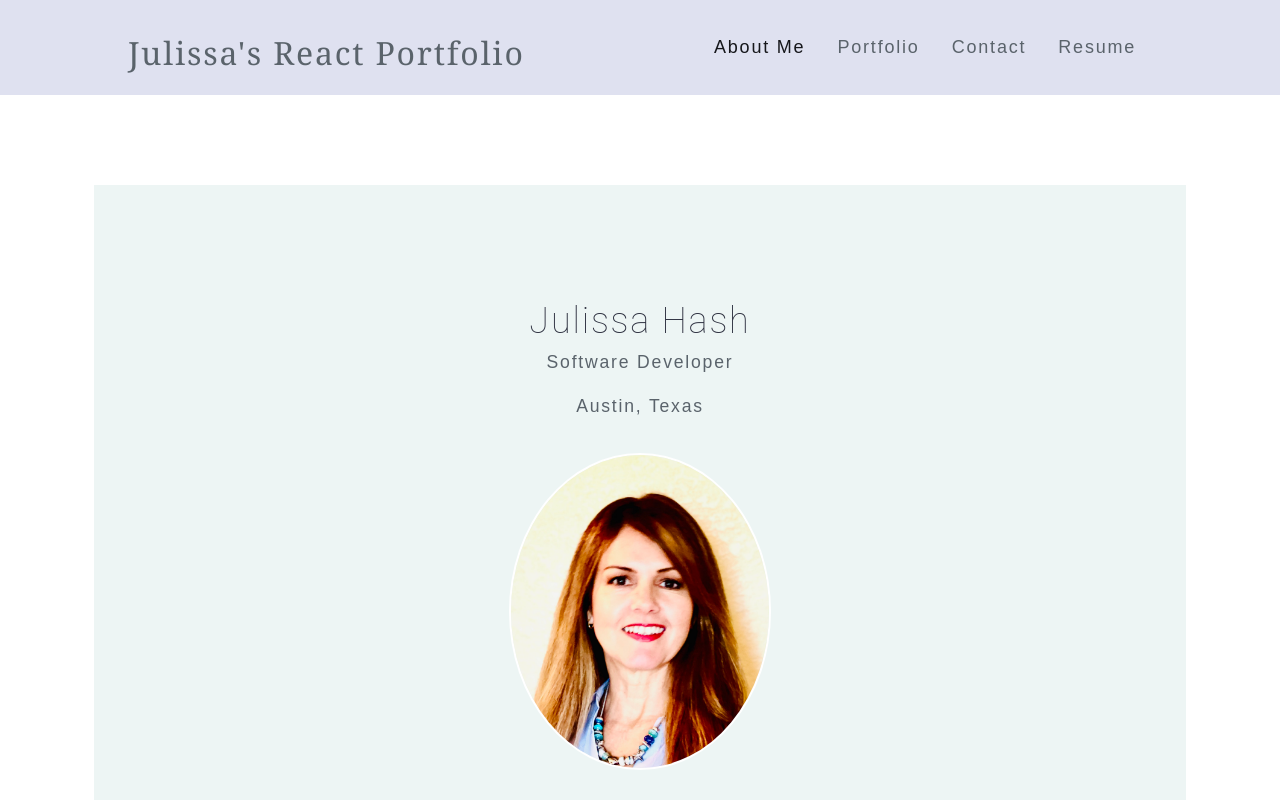
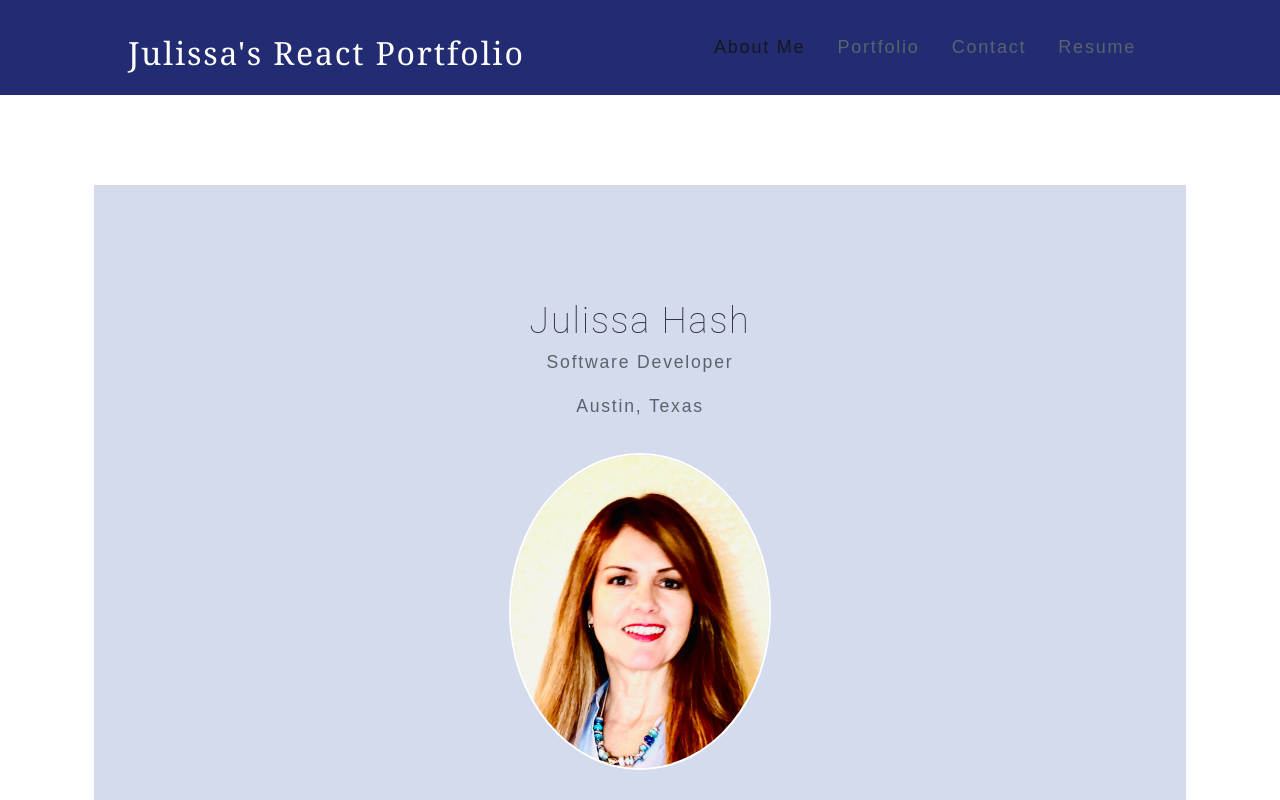
Before and after one commit to yoyachi/update-react-portfolio, a React (Create React App) app: page / in a window 1280 px wide. Shown: the top 800 px of the page. Built offline with nearby package versions, Linux system fonts and the light colour scheme.

Commit message:
Updated about style

```diff
--- a/src/index.css
+++ b/src/index.css
@@ -72,6 +72,7 @@ h2 {
 	line-height: 1;
 	font-family: Georgia, 'Times New Roman', Times, serif;
 	font-weight: 400;
+	color: white;
 	margin: 0;
 	display: block;
 	margin-block-start: 0.67em;
@@ -132,7 +133,7 @@ a:hover {
 }
 
 header {
-	background:#dfe1f0;
+	background:#232c72;
 	display: flex;
 	justify-content :space-evenly;
 	padding: 1rem;
@@ -409,7 +410,7 @@ textarea {
 	width: 100%;
 	padding: 10%;
 	text-align: center;
-	background-color: rgb(237, 245, 244);
+	background-color: rgb(212, 219, 236);
 
 }
 
```
